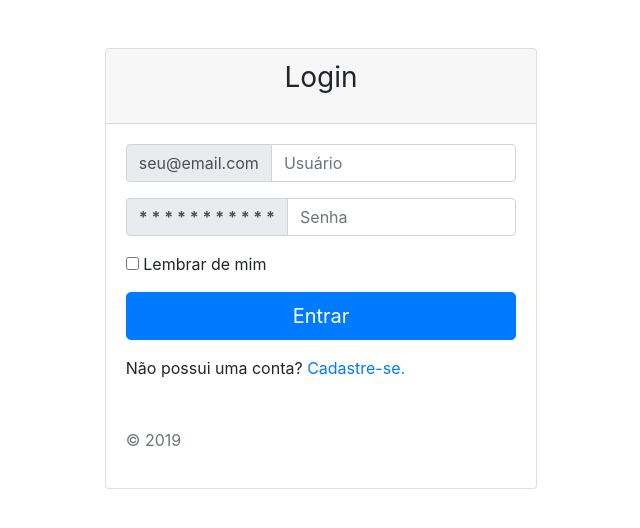
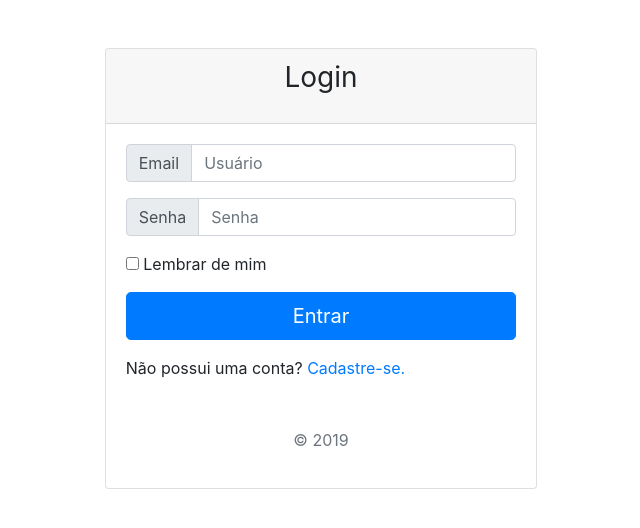
Before and after one commit to gustavoilhamorais/quota-watcher, a React (Create React App) app: page /login in a window 1280 px wide. Shown: the top 528 px of the page, without its empty margins (319-959 px from the left). Built offline with nearby package versions, Linux system fonts and the light colour scheme.

Commit message:
css-corrections

```diff
--- a/src/components/Login/index.js
+++ b/src/components/Login/index.js
@@ -41,7 +41,7 @@ const Main = props => {
         id="login"
         className="col col-lg-5"
         header={
-          <h1 className="h3 mb-3 font-weight-normal text-center">Login</h1>
+          <p className="h3 mb-3 font-weight-normal text-center">Login</p>
         }
       >
         {redirect ? (
@@ -55,7 +55,7 @@ const Main = props => {
           <div className="input-group mb-3">
             <div className="input-group-prepend">
               <span className="input-group-text" id="basic-addon1">
-                seu@email.com
+                Email
               </span>
             </div>
             <input
@@ -71,7 +71,7 @@ const Main = props => {
           <div className="input-group mb-3">
             <div className="input-group-prepend">
               <span className="input-group-text" id="basic-addon1">
-                <b>* * * * * * * * * * *</b>
+                Senha
               </span>
             </div>
             <input
@@ -96,7 +96,7 @@ const Main = props => {
             Entrar
           </button>
           <span>Não possui uma conta? </span><Link to="/register">Cadastre-se.</Link>
-          <p className="mt-5 mb-3 text-muted">&copy; 2019</p>
+          <p className="mt-5 mb-3 text-muted text-center">&copy; 2019</p>
         </form>
       </Card>
     </div>
```
